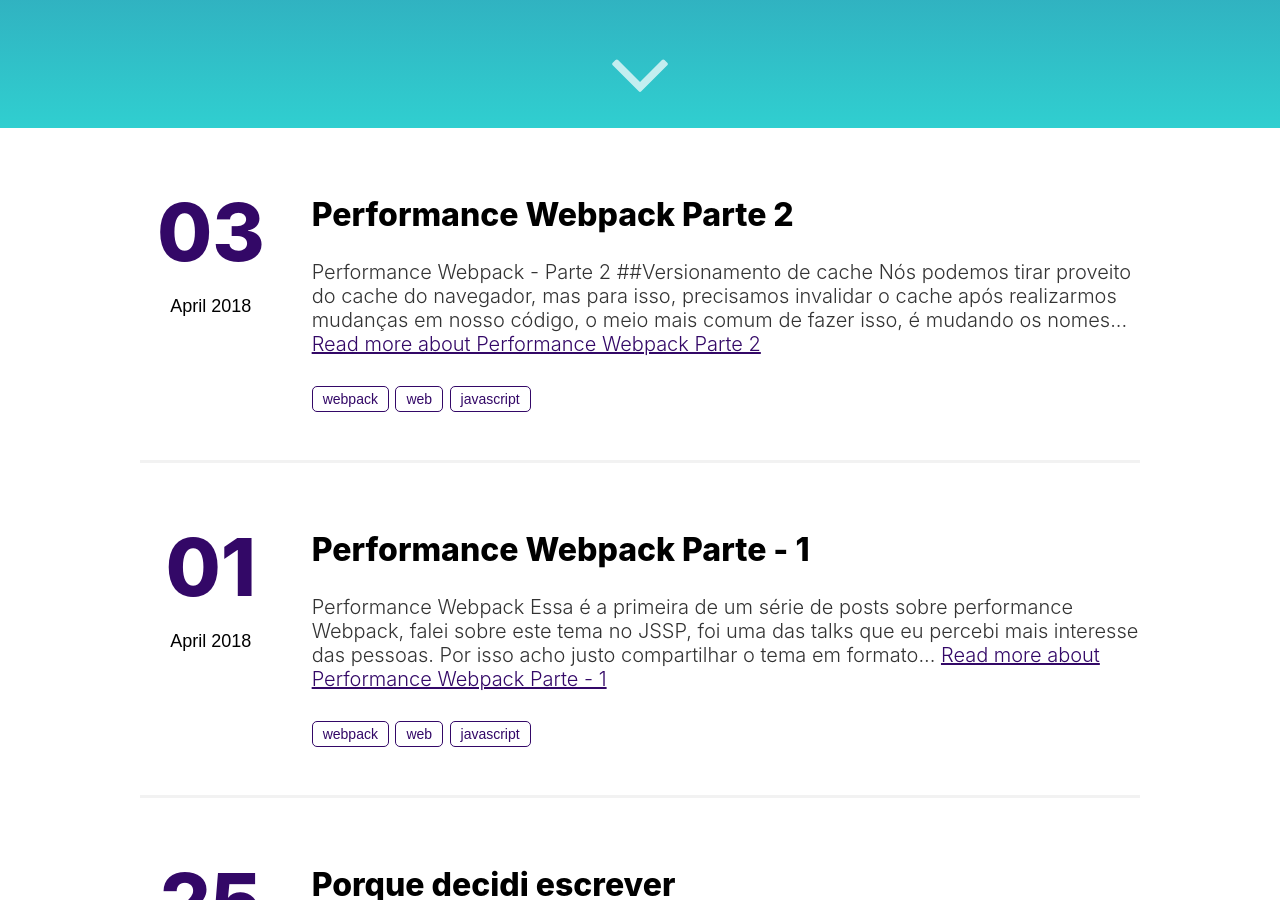
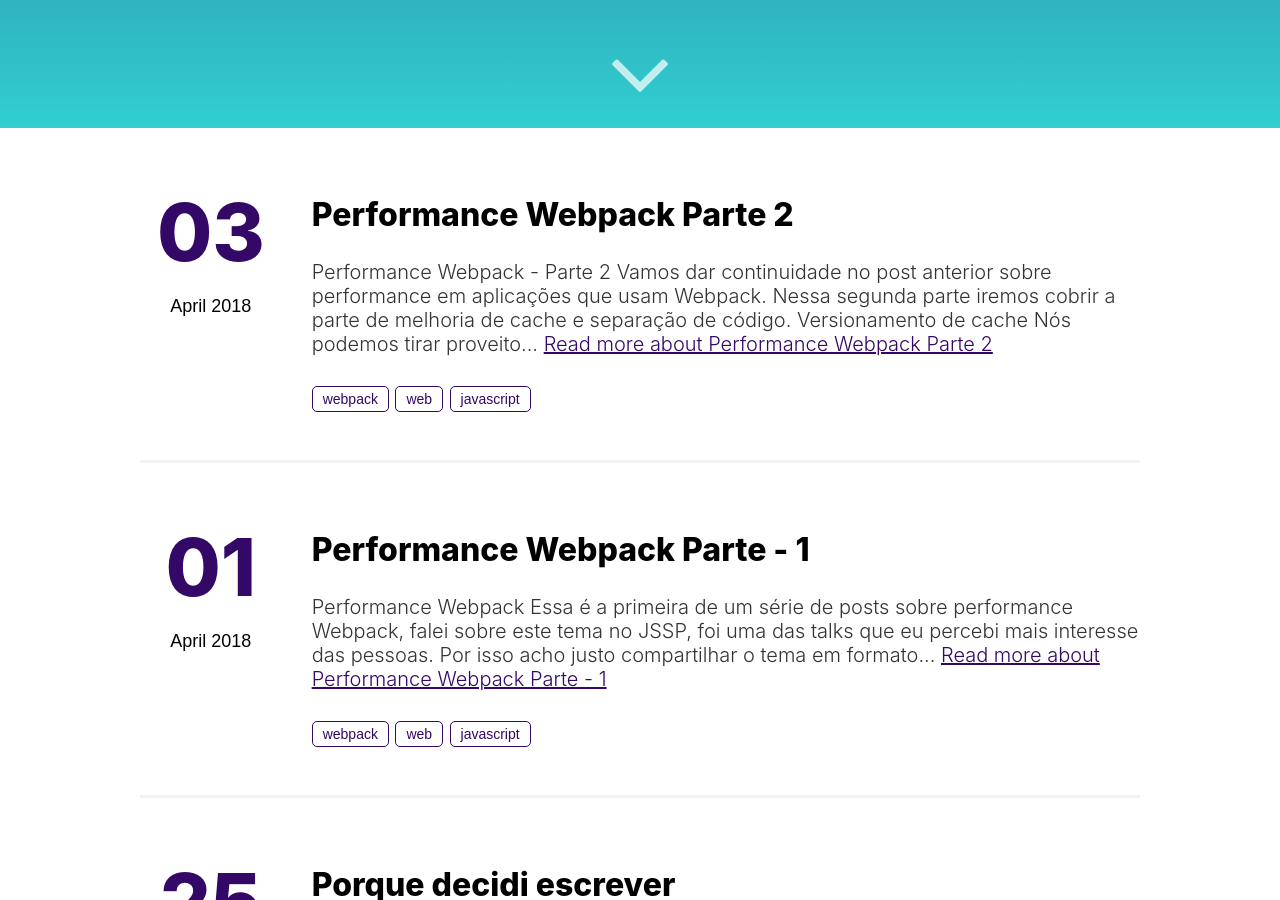
Before and after one commit to caioincau/caioincau.github.io, a Jekyll site: the page built from index.html, in a window 1280 px wide and 900 px high, scrolled down 772 px. Built offline with Jekyll 4.4.1, drawn with Linux system fonts in a browser that asks for light colours; some of the changed lines change nothing that is shown.

Commit message:
more about the new post

```diff
--- a/_posts/2018-04-03-performance-webpack-parte-2.md
+++ b/_posts/2018-04-03-performance-webpack-parte-2.md
@@ -15,14 +15,17 @@
 
 # Performance Webpack - Parte 2
 
+Vamos dar continuidade no [post anterior](https://caio.ninja/performance-webpack-parte-1/) sobre performance em aplicações que usam Webpack.
 
-##Versionamento de cache
+Nessa segunda parte iremos cobrir a parte de melhoria de cache e separação de código.
+
+## Versionamento de cache
 
 Nós podemos tirar proveito do cache do navegador, mas para isso, precisamos invalidar o cache após realizarmos mudanças em nosso código, o meio mais comum de fazer isso, é mudando os nomes do arquivos.
 
-Antigamente tinhamos o applications_v1.js, applications_v2.js e assim por diante.
+Antigamente tínhamos o applications_v1.js, applications_v2.js e assim por diante.
 
-Com o webpack podemos gerar um hash automático a cada build que houver alterações e usar essa váriavel gerada, para concatenar no nomes dos arquivos:
+Com o webpack podemos gerar um hash automático a cada build que houver alterações e usar essa variável gerada, para concatenar no nome dos arquivos:
 
 {% highlight javascript %}
 module.exports = {
@@ -36,9 +39,9 @@
 
 Caso você use o HtmlWebpackPlugin, ele irá trocar as referências ao seu bundle no html, pelo novo valor, já com o hash concatenado.
 
-##Cache dos vendors
+## Cache dos vendors
 
-Tente extrair as libs de vendors em um bundle separado, isso é bom para paralelizar as request e também é uma ótima estratégia de cache, pois seu vendors tende a mudar menos que sua aplicação, seu hash/cache pode mudar menos.
+Tente extrair as libs de vendors em um bundle separado, isso é bom para paralelizar as requisições e também é uma ótima estratégia de cache, pois seu vendors tende a mudar menos que sua aplicação, seu hash/cache pode mudar menos.
 
 Através do CommonsChunkPlugin podemos dar um nome para o chunk de código e passar uma função que ensina quais arquivos deverão estar em cada chunk.
 
@@ -54,4 +57,45 @@
 };
 {% endhighlight %}
 
-Mas precisamos carregar tudo de uma vez? Os vendors e toda a aplicação?
+Mas precisamos carregar tudo de uma vez?
+
+## Lazy Loading
+
+Lazy loading é uma técnica de desenvolvimento, na qual você trás os arquivos sob demanda, de forma "preguiçosa".
+
+Sendo assim, não travamos o carregamento inicial da página para o usuário.
+
+Existe a função `import`, ela faz a requisição para trazer o arquivo e retorna uma `promisse`, que ao ser resolvida, possui as funções do script importado.
+
+Vamos supor que nós temos um página com uma seção de comentários, mas não queremos trazer os comentários de forma automática, queremos que os comentários sejam carregados apenas quando clicar em "ver comentários".
+
+{% highlight javascript %}
+onShowCommentsClick(() => {
+    import('./comments').then((comments) => {
+        comments.renderComments();
+    });
+});
+{% endhighlight %}
+
+
+## Code Split
+Podemos dividir nosso código em mais do que somente dependências e aplicação, podemos dividir nossa aplicação em várias partes, por exemplo, cada rota pode possuir seu código especifico.
+
+Para isso, é só adicionarmos mais entry points no nosso `webpack.config.js`.
+
+{% highlight javascript %}
+// webpack.config.js
+module.exports = {
+    entry: {
+        home: './src/Home/index.js',
+        article: './src/Article/index.js',
+        profile: './src/Profile/index.js'
+    },
+};
+{% endhighlight %}
+
+Caso você use Vue.js, o Code split por rotas [pode ser mais simples](https://router.vuejs.org/en/advanced/lazy-loading.html), o mesmo vale para [React](https://reactjs.org/docs/code-splitting.html)
+
+## Conclusão
+
+Finalizo por aqui o post de hoje, iremos ter uma terceira parte sobre monitoria da aplicação, para garantir que suas melhorias não sejam descartadas sem que você perceba.
```
Also changed, not shown: 8 other files.
